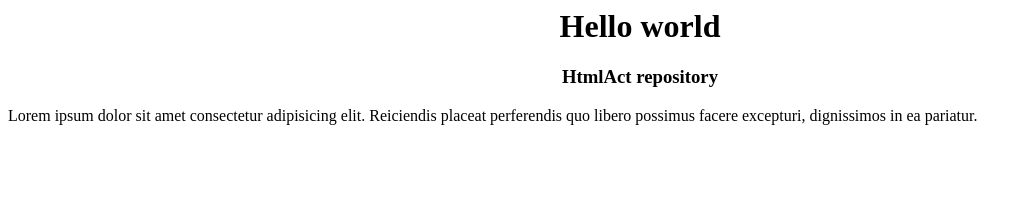
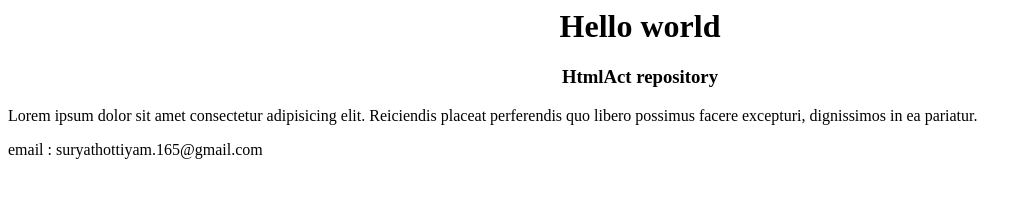
Before and after one commit to surya202627/HtmlAct, a plain HTML site: page index.html in a window 1280 px wide. Shown: the whole page, without its empty margins (0-1032 px from the left). Drawn offline with Linux system fonts and the light colour scheme.

Commit message:
added email

```diff
--- a/index.html
+++ b/index.html
@@ -4,3 +4,5 @@
 </center>
 
 <p>Lorem ipsum dolor sit amet consectetur adipisicing elit. Reiciendis placeat perferendis quo libero possimus facere excepturi, dignissimos in ea pariatur.</p>
+
+<p>email : suryathottiyam.165@gmail.com</p>
```
